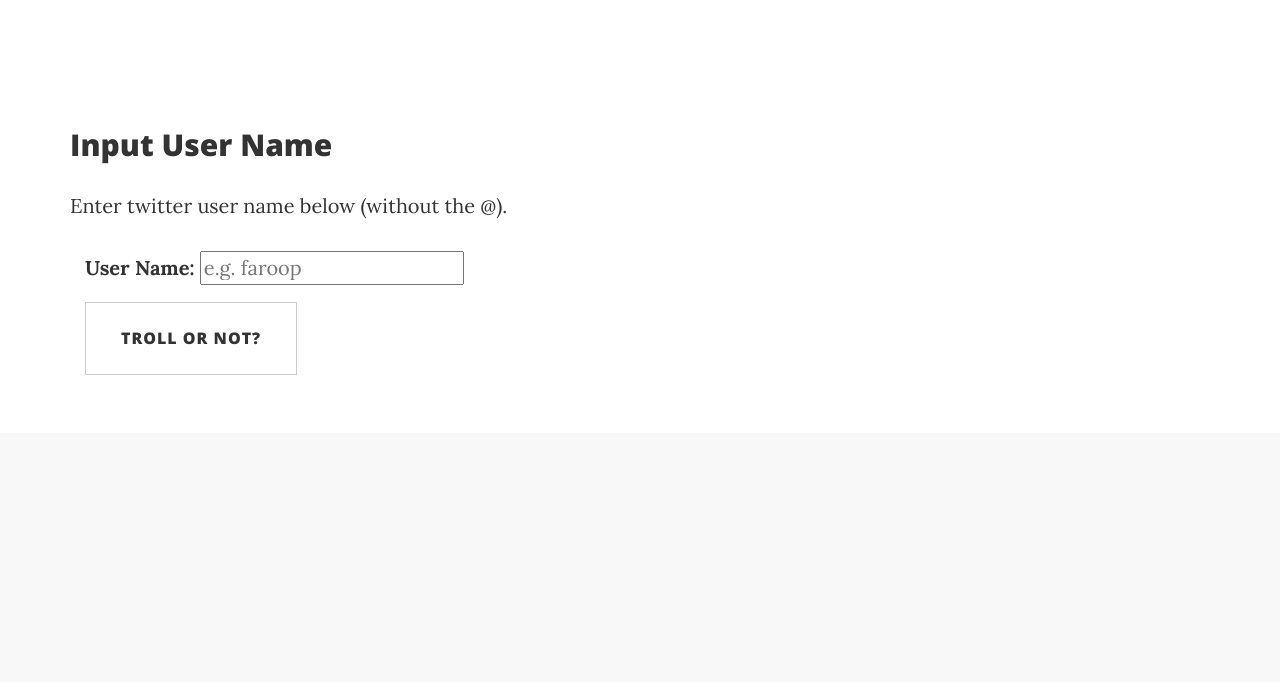
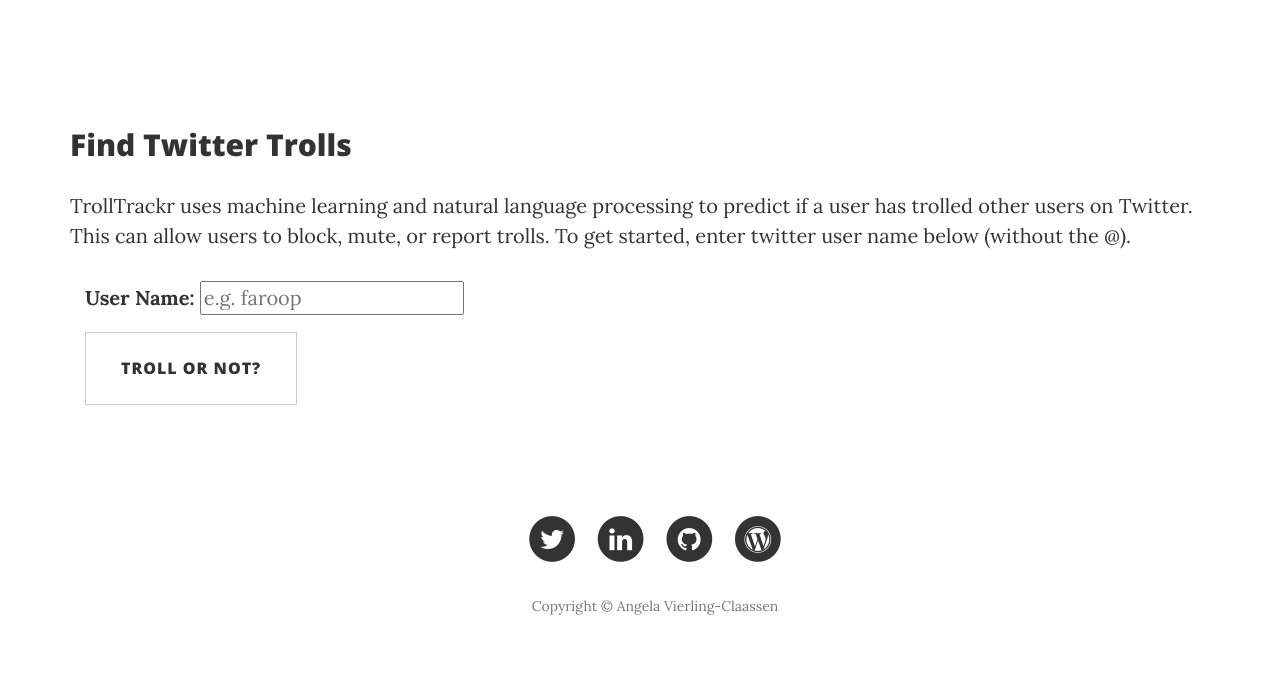
Before and after one commit to AngelaVC/TrollTrackr, a Flask app: page / in a window 1280 px wide. Shown: the part 424-1106 px from the top of the page. Before the commit the page ends 799 px from the top, so only its background shows below. Run offline with Flask 2, Linux system fonts and the light colour scheme; parts of the project's set-up code (start-up, migrations or seed data) failed here and were passed over; some libraries are stand-ins or nearby versions.

Commit message:
fix input and slides

```diff
--- a/templates/input.html
+++ b/templates/input.html
@@ -88,8 +88,8 @@
 <div class="container">
 
     <div class="starter-template">
-        <h2>Input User Name</h2>
-        <p>Enter twitter user name below (without the @). </p>
+        <h2>Find Twitter Trolls</h2>
+        <p>TrollTrackr uses machine learning and natural language processing to predict if a user has trolled other users on Twitter. This can allow users to block, mute, or report trolls. To get started, enter twitter user name below (without the @). </p>
     </div>
 
     <div class = "container">
@@ -113,6 +113,51 @@
   </div> <!-- /.container-->
 
 
+<!-- Footer -->
+    <footer>
+        <div class="container">
+            <div class="row">
+                <div class="col-lg-8 col-lg-offset-2 col-md-10 col-md-offset-1">
+                    <ul class="list-inline text-center">
+                        <li>
+                            <a href="https://twitter.com/faroop">
+                                <span class="fa-stack fa-lg">
+                                    <i class="fa fa-circle fa-stack-2x"></i>
+                                    <i class="fa fa-twitter fa-stack-1x fa-inverse"></i>
+                                </span>
+                            </a>
+                        </li>
+                        <li>
+                            <a href="https://www.linkedin.com/in/angelavc/">
+                                <span class="fa-stack fa-lg">
+                                    <i class="fa fa-circle fa-stack-2x"></i>
+                                    <i class="fa fa-linkedin fa-stack-1x fa-inverse"></i>
+                                </span>
+                            </a>
+                        </li>
+                        <li>
+                            <a href="https://github.com/AngelaVC">
+                                <span class="fa-stack fa-lg">
+                                    <i class="fa fa-circle fa-stack-2x"></i>
+                                    <i class="fa fa-github fa-stack-1x fa-inverse"></i>
+                                </span>
+                            </a>
+                        </li>
+                        <li>
+                            <a href="https://angelavc.wordpress.com">
+                                <span class="fa-stack fa-lg">
+                                    <i class="fa fa-circle fa-stack-2x"></i>
+                                    <i class="fa fa-wordpress fa-stack-1x fa-inverse"></i>
+                                </span>
+                            </a>
+                        </li>
+                    </ul>
+                    <p class="copyright text-muted">Copyright &copy; Angela Vierling-Claassen</p>
+                </div>
+            </div>
+        </div>
+    </footer>
+
 
     <!-- Bootstrap core JavaScript
     ================================================== -->
--- a/templates/slides.html
+++ b/templates/slides.html
@@ -44,20 +44,20 @@
                     <span class="sr-only">Toggle navigation</span>
                     Menu <i class="fa fa-bars"></i>
                 </button>
-                <a class="navbar-brand" href="/slides">TrollTrackr</a>
+                <a class="navbar-brand" href="/">TrollTrackr</a>
             </div>
 
             <!-- Collect the nav links, forms, and other content for toggling -->
             <div class="collapse navbar-collapse" id="bs-example-navbar-collapse-1">
                 <ul class="nav navbar-nav navbar-right">
                     <li>
-                        <a href="/index">Home</a>
+                        <a href="/input">Home</a>
                     </li>
                     <li>
                         <a href="/slides">Slides</a>
                     </li>
                     <li>
-                        <a href="/contact">Contact</a>
+                        <a href="/about_me.html">About Me</a>
                     </li>
                 </ul>
             </div>
```
